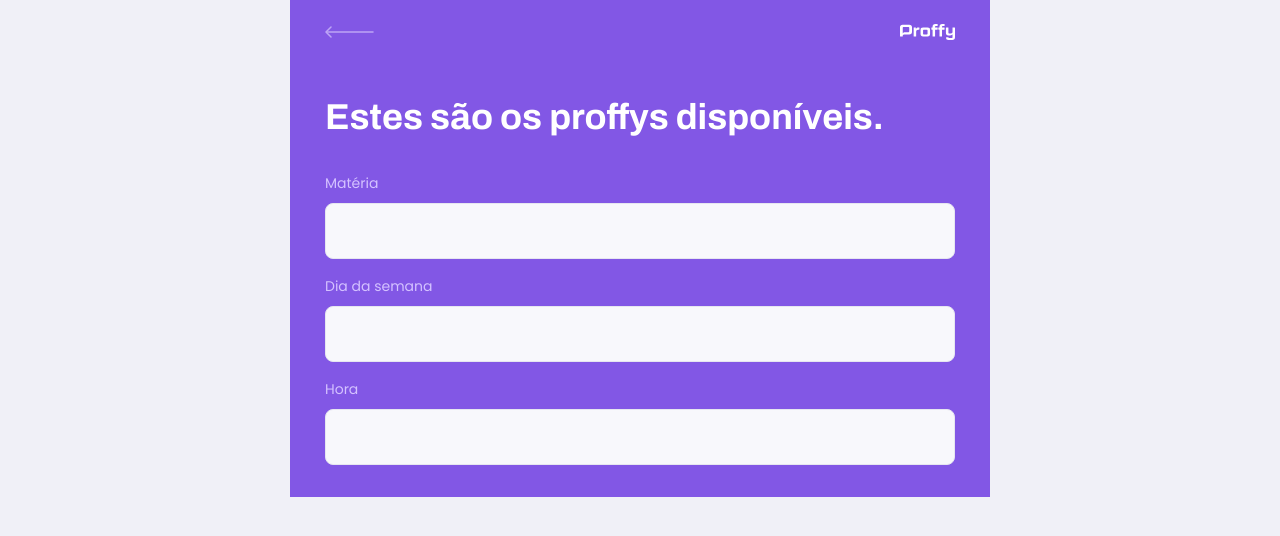
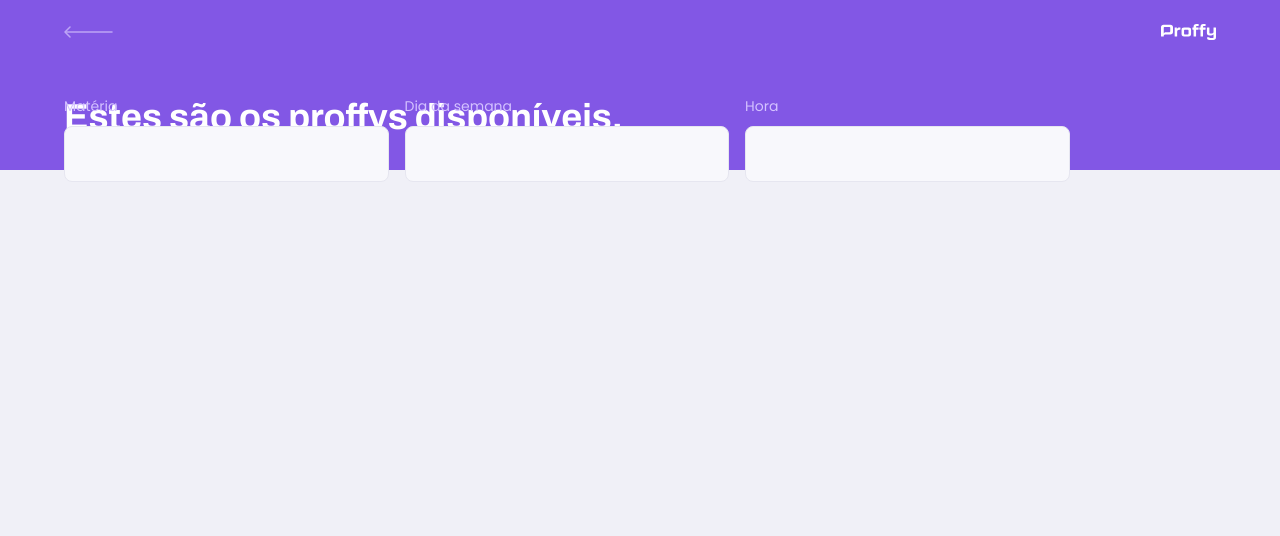
Before and after one commit to cleysonsilvame/nlw-2, a React (Create React App) app in the folder web/: page /study in a window 1280 px wide. Shown: the top 536 px of the page. Built offline with nearby package versions, Linux system fonts and the light colour scheme.

Commit message:
Move css PageHeader

```diff
--- a/web/src/components/PageHeader/index.tsx
+++ b/web/src/components/PageHeader/index.tsx
@@ -3,6 +3,8 @@
 
 import logoImg from '../../assets/images/logo.svg';
 import backIcon from '../../assets/images/icons/back.svg';
+
+import './style.css';
 
 interface PageHeaderProps{
   title: string;
--- a/web/src/components/PageHeader/style.css
+++ b/web/src/components/PageHeader/style.css
@@ -0,0 +1,36 @@
+
+.page-header{
+  display: flex;
+  flex-direction: column;
+  background-color: var(--color-primary);
+}
+
+.page-header .top-bar-container{
+  width: 90%;
+  margin: 0 auto;
+  display: flex;
+  justify-content: space-between;
+  align-items: center;
+  color: var(--color-text-in-primary);
+  padding: 1.6rem 0;
+}
+
+.page-header .top-bar-container > a{
+  height: 3.2rem;
+  transition: opacity 0.2s;
+}
+
+.page-header .top-bar-container > a:hover{
+  opacity: 0.6;
+}
+
+.page-header .top-bar-container > img{
+  height: 1.6rem;
+}
+
+.page-header .header-content{
+  width: 90%;
+  margin: 0 auto;
+  position: relative;
+  margin: 3.2rem auto;
+}
--- a/web/src/pages/TeacherList/style.css
+++ b/web/src/pages/TeacherList/style.css
@@ -1,42 +1,6 @@
 #page-teacher-list{
   width: 100vw;
   height: 100vh;
-}
-
-.page-header{
-  display: flex;
-  flex-direction: column;
-  background-color: var(--color-primary);
-}
-
-.page-header .top-bar-container{
-  width: 90%;
-  margin: 0 auto;
-  display: flex;
-  justify-content: space-between;
-  align-items: center;
-  color: var(--color-text-in-primary);
-  padding: 1.6rem 0;
-}
-
-.page-header .top-bar-container > a{
-  height: 3.2rem;
-  transition: opacity 0.2s;
-}
-
-.page-header .top-bar-container > a:hover{
-  opacity: 0.6;
-}
-
-.page-header .top-bar-container > img{
-  height: 1.6rem;
-}
-
-.page-header .header-content{
-  width: 90%;
-  margin: 0 auto;
-  position: relative;
-  margin: 3.2rem auto;
 }
 
 .page-header .header-content strong{
@@ -86,3 +50,21 @@
   right: 1.6rem;
   bottom: 0;
 }
+
+@media (min-width: 700px){
+  #page-teacher-list{
+    max-width: 100%;
+  }
+
+  #search-teachers{
+    display: grid;
+    grid-template-columns: repeat(3, 1fr);
+    column-gap: 16px;
+    position: absolute;
+    bottom: -44px;
+  }
+
+  #search-teachers .input-block + .input-block{
+    margin-top: 0;
+  }
+}
```
